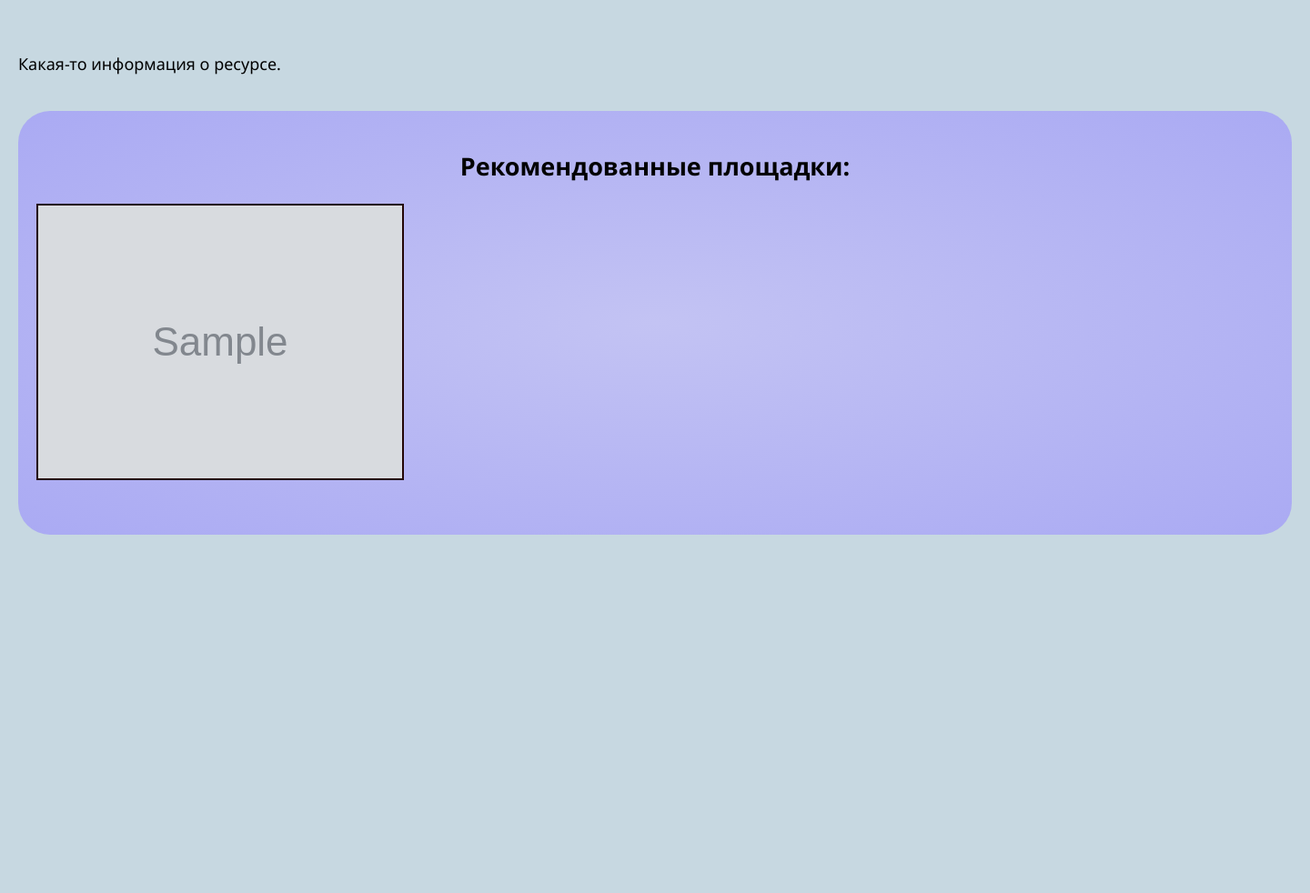
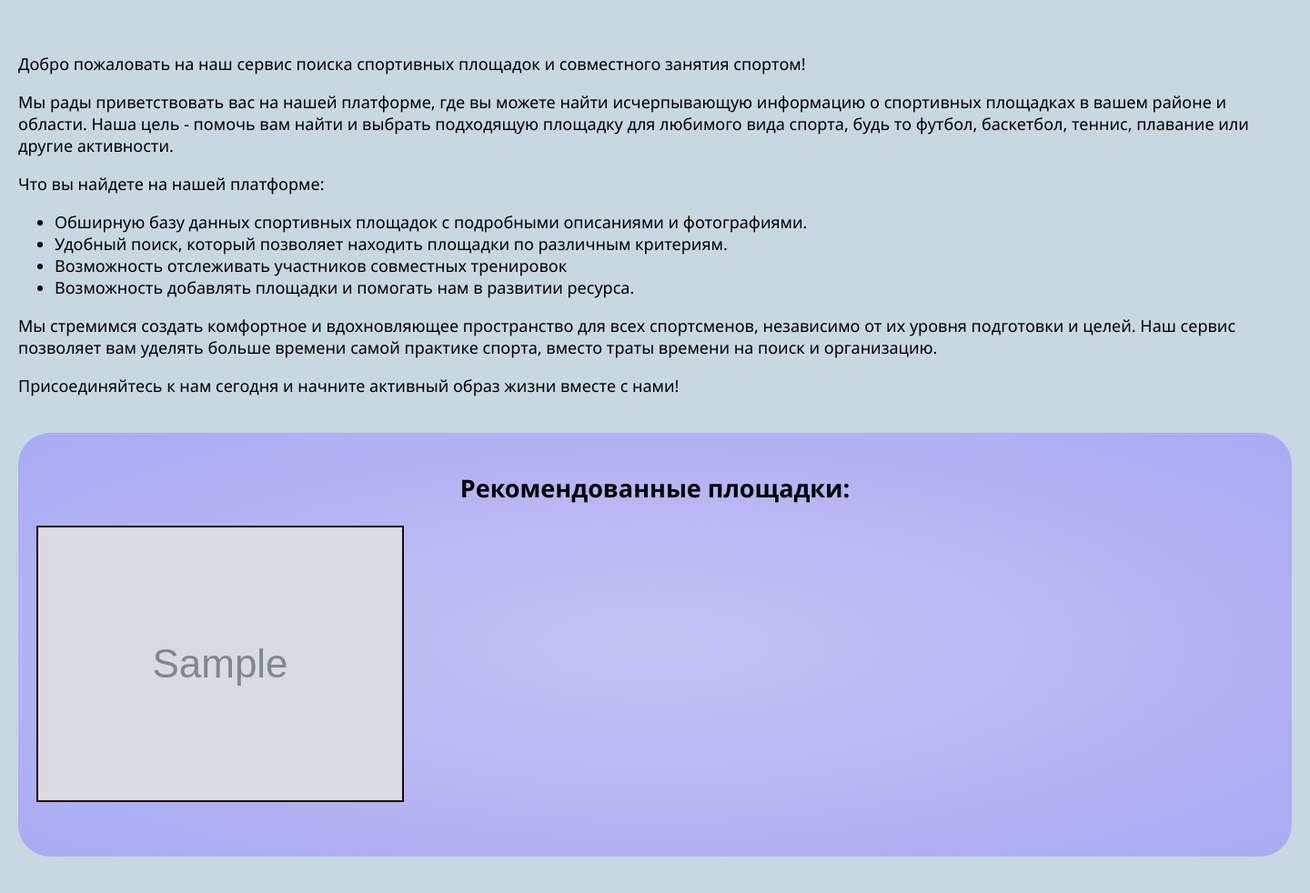
Before and after one commit to leofod/sports-field, a Django app: template users/templates/main.html in a window 1440 px wide. Shown: the part 73-1055 px from the top of the page at 91% size. Before the commit the page ends 661 px from the top, so only its background shows below. Run offline with Django 4.2, Linux system fonts and the light colour scheme; the template is opened without the code that fills it: most values are stand-ins (such as "Sample title", 1, 10 or a date in 2020); grey boxes marked "Sample" are stand-in pictures.

Commit message:
change templates

```diff
--- a/fields/templates/base.html
+++ b/fields/templates/base.html
@@ -1,5 +1,5 @@
+<!DOCTYPE html>
 {% load static %}
-<!DOCTYPE html>
 <html lang="en">
 <head>
     <meta charset="UTF-8">
--- a/fields/templates/showAddedPlaygrounds.html
+++ b/fields/templates/showAddedPlaygrounds.html
@@ -16,7 +16,7 @@
                     {% if p.photo %}
                         <img src="{{p.photo.url}}" alt="Поле">
                     {% else %}
-                        <img src="{% static 'img/3.jpg' %}" alt = "Нет фотографии">
+                        <img src="{% static 'img/fld.jpg' %}" alt = "Нет фотографии">
                     {% endif %}
                 </div>
                 <div class="playground-info">
--- a/users/templates/main.html
+++ b/users/templates/main.html
@@ -9,7 +9,17 @@
 {% endblock %}
 
 {% block page_content %}
-    <p>Какая-то информация о ресурсе.</p>
+    <p>Добро пожаловать на наш сервис поиска спортивных площадок и совместного занятия спортом!</p>
+    <p>Мы рады приветствовать вас на нашей платформе, где вы можете найти исчерпывающую информацию о спортивных площадках в вашем районе и области. Наша цель - помочь вам найти и выбрать подходящую площадку для любимого вида спорта, будь то футбол, баскетбол, теннис, плавание или другие активности.</p>
+    <p>Что вы найдете на нашей платформе:</p>
+    <ul>
+        <li>Обширную базу данных спортивных площадок с подробными описаниями и фотографиями.</li>
+        <li>Удобный поиск, который позволяет находить площадки по различным критериям.</li>
+        <li>Возможность отслеживать участников совместных тренировок</li>
+        <li>Возможность добавлять площадки и помогать нам в развитии ресурса.</li>
+    </ul>
+    <p>Мы стремимся создать комфортное и вдохновляющее пространство для всех спортсменов, независимо от их уровня подготовки и целей. Наш сервис позволяет вам уделять больше времени самой практике спорта, вместо траты времени на поиск и организацию.</p>
+    <p>Присоединяйтесь к нам сегодня и начните активный образ жизни вместе с нами!</p>
     {% if instance %}
         <div class="fields-container">
             <h2>Рекомендованные площадки:</h2>
--- a/users/templates/registrationUser.html
+++ b/users/templates/registrationUser.html
@@ -9,7 +9,7 @@
 {% endblock %}
 {% block page_content %}
 <div class="form-box">
-    <h2>Авторизация</h2>
+    <h2>Регистрация</h2>
     {% if error %}
         <div class="notice-box">
             {% if error == 1 %}
@@ -67,7 +67,7 @@
             {% if form.password_repeat.data|length != 0 %} value="{{form.password_repeat.data}}" {% endif%}>
             <label>{{form.password_repeat.label}}</label>
         </div>
-      <input type="submit" class="submit_form" value="Войти">
+      <input type="submit" class="submit_form" value="Зарегистрироваться">
     </form>
   </div>
 {% endblock page_content %}
```
